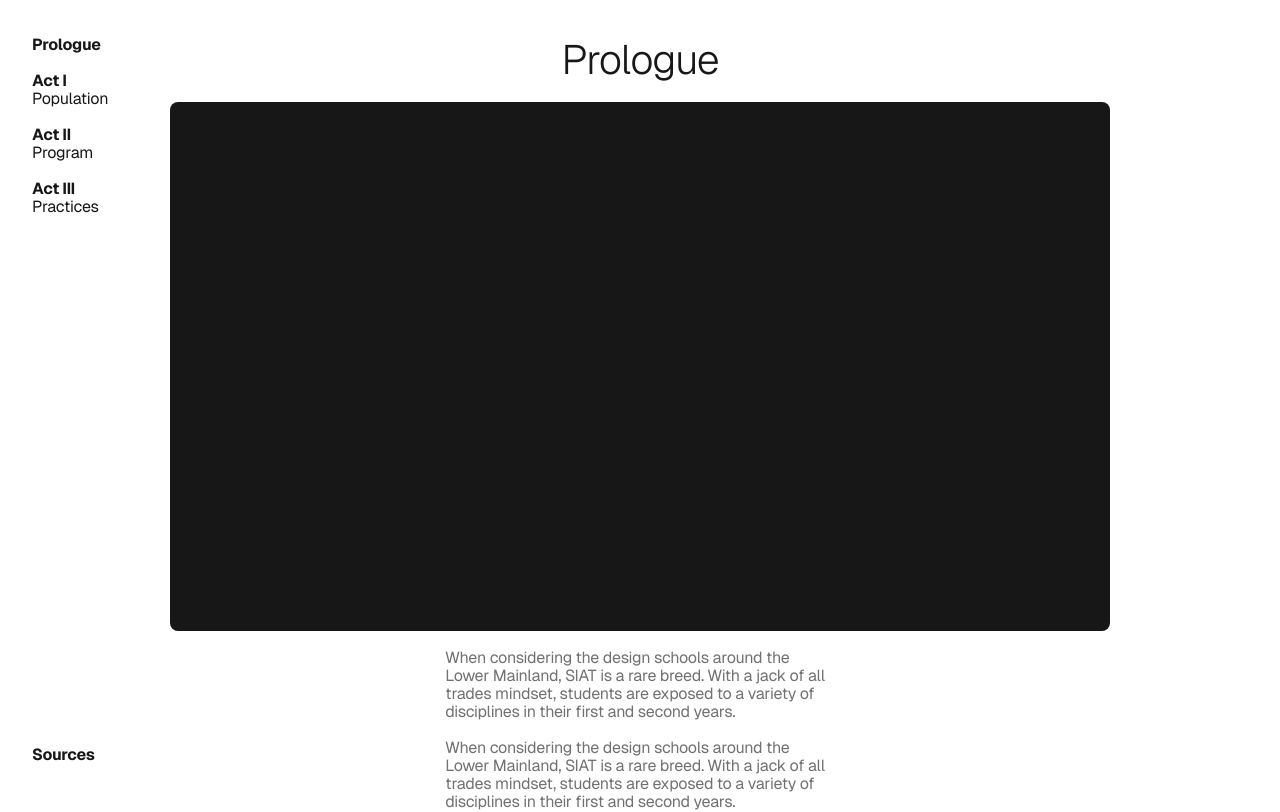
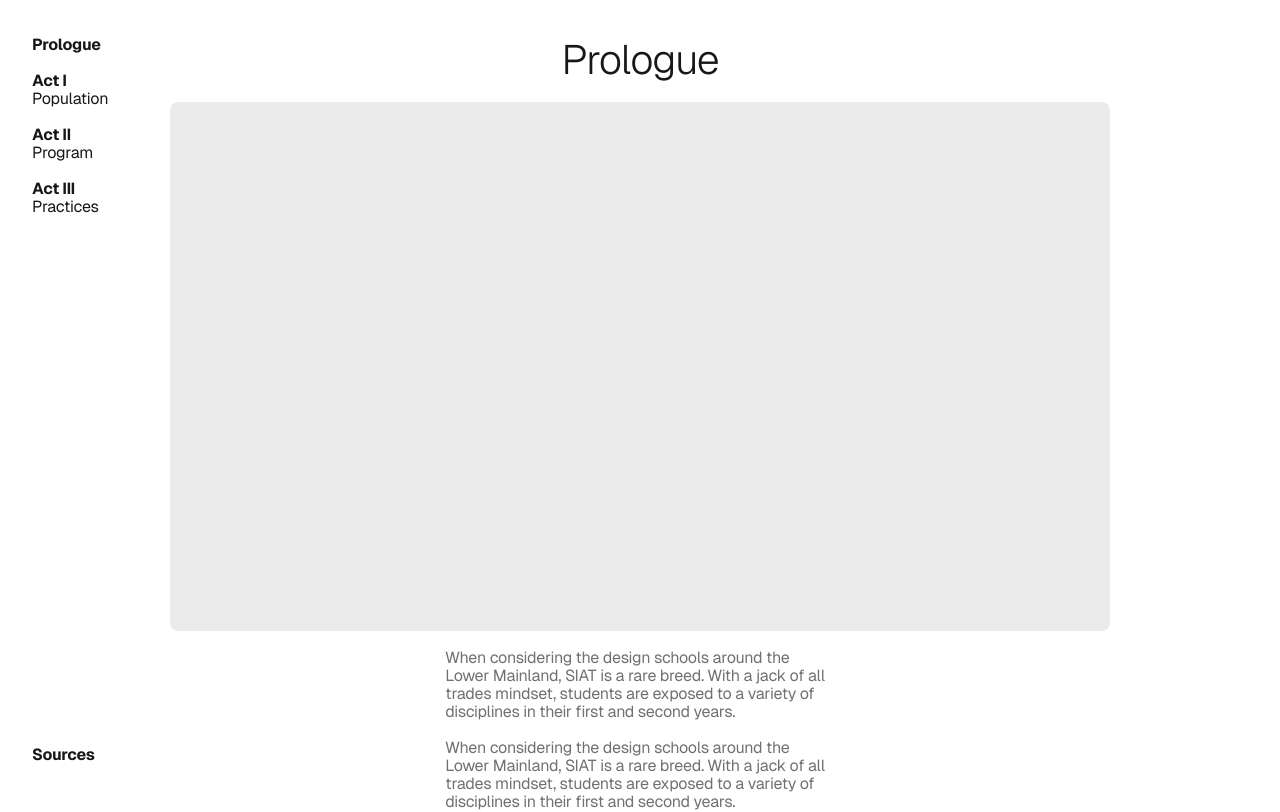
Before and after one commit to nethen/iat355, a Next.js app: page / in a window 1280 px wide. Shown: the top 812 px of the page. Built offline with nearby package versions, Linux system fonts and the light colour scheme.

Commit message:
fix: update diagram color

```diff
--- a/src/app/components/Visualization/VisContainer.tsx
+++ b/src/app/components/Visualization/VisContainer.tsx
@@ -1,5 +1,5 @@
 export const VisContainer = () => {
   return (
-    <figure className="aspect-square bg-foreground col-span-full lg:aspect-video lg:col-span-7 2xl:col-start-2 2xl:col-span-5 rounded-lg"></figure>
+    <figure className="aspect-square bg-diagram col-span-full lg:aspect-video lg:col-span-7 2xl:col-start-2 2xl:col-span-5 rounded-lg"></figure>
   );
 };
--- a/src/app/globals.css
+++ b/src/app/globals.css
@@ -5,7 +5,7 @@
 :root {
   --background: #ffffff;
   --midground: #717171;
-  --diagram: #e0e0e0;
+  --diagram: #ebebeb;
   --foreground: #171717;
 }
 
```
